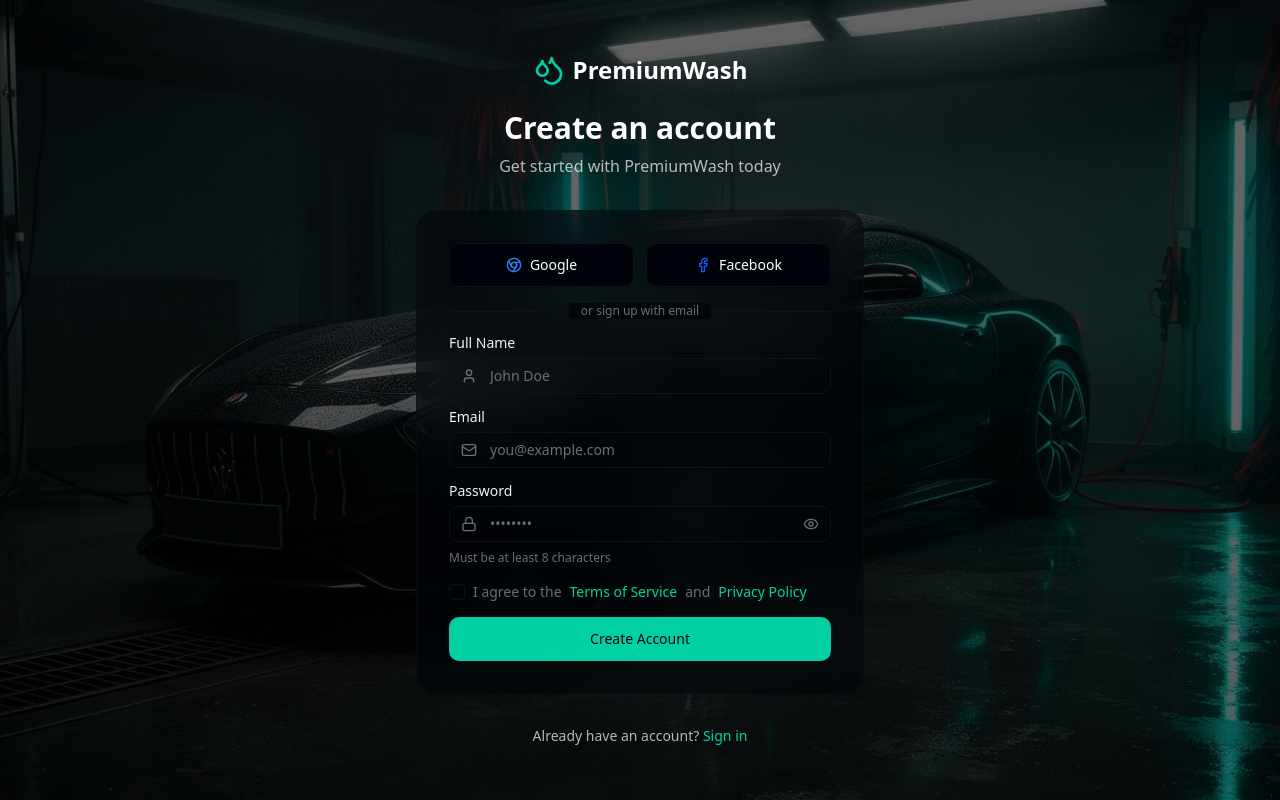
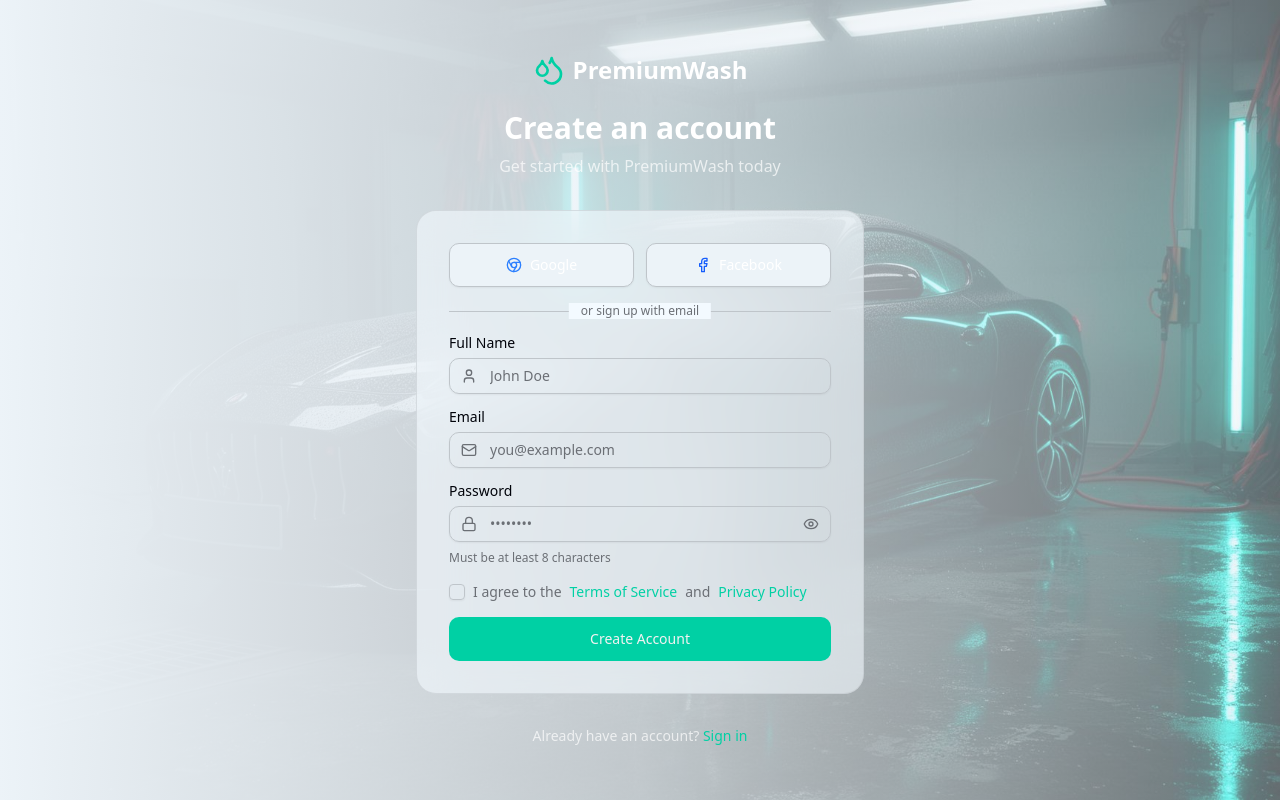
Before and after one commit to viveksah56/car-wash-frontend, a Next.js app: page /signup in a window 1280 px wide. Built offline with nearby package versions, Linux system fonts and the light colour scheme.

Commit message:
feat: implement complete dark/light theme support
Add distinct light and dark color schemes with CSS variables
Update hero section, login, admin, and all components for theme support

```diff
--- a/src/app/(auth)/login/page.tsx
+++ b/src/app/(auth)/login/page.tsx
@@ -17,7 +17,7 @@ export default function Login() {
     }, []);
 
     return (
-        <div className="relative flex min-h-screen items-center justify-center px-4 py-12">
+        <div className="relative flex min-h-screen items-center justify-center bg-background px-4 py-12">
             <Image
                 src="/hero-car.jpg"
                 alt="Hero Car"
@@ -25,7 +25,7 @@ export default function Login() {
                 priority
                 className="object-cover"
             />
-            <div className="absolute inset-0 bg-black/60" />
+            <div className="absolute inset-0 bg-gradient-to-r from-background via-background/80 to-background/40" />
 
             <div className="relative z-10 w-full max-w-md space-y-6 sm:space-y-8">
                 <div className="text-center">
--- a/src/app/(auth)/signup/page.tsx
+++ b/src/app/(auth)/signup/page.tsx
@@ -19,7 +19,7 @@ export default function Signup() {
     }, []);
 
     return (
-        <div className="relative flex min-h-screen items-center justify-center px-4 py-12">
+        <div className="relative flex min-h-screen items-center justify-center bg-background px-4 py-12">
             <Image
                 src="/hero-car.jpg"
                 alt="Hero Car"
@@ -27,7 +27,7 @@ export default function Signup() {
                 priority
                 className="object-cover"
             />
-            <div className="absolute inset-0 bg-black/60" />
+            <div className="absolute inset-0 bg-gradient-to-r from-background via-background/80 to-background/40" />
 
             <div className="relative z-10 w-full max-w-md space-y-6 sm:space-y-8">
                 <div className="text-center">
--- a/src/app/admin/layout.tsx
+++ b/src/app/admin/layout.tsx
@@ -1,6 +1,7 @@
 "use client";
 
 import type { ReactNode } from "react";
+import { useState, useCallback, useEffect } from "react";
 import AdminSidebar from "@/components/sidebar/admin-sidebar";
 import { SidebarProvider, SidebarTrigger } from "@/components/ui/sidebar";
 import { Button } from "@/components/ui/button";
@@ -11,9 +12,35 @@ interface AdminLayoutProps {
     children: ReactNode;
 }
 
+function ThemeToggleAdmin() {
+    const { resolvedTheme, setTheme } = useTheme();
+    const [mounted, setMounted] = useState(false);
+
+    useEffect(() => {
+        setMounted(true);
+    }, []);
+
+    const toggle = useCallback(() => {
+        const next = resolvedTheme === "dark" ? "light" : "dark";
+        setTheme(next);
+    }, [resolvedTheme, setTheme]);
+
+    if (!mounted) return null;
+
+    return (
+        <Button
+            variant="ghost"
+            size="icon"
+            onClick={toggle}
+            aria-label={`Switch to ${resolvedTheme === "dark" ? "light" : "dark"} mode`}
+        >
+            <Sun className="h-4 w-4 rotate-0 scale-100 transition-all dark:-rotate-90 dark:scale-0" />
+            <Moon className="absolute h-4 w-4 rotate-90 scale-0 transition-all dark:rotate-0 dark:scale-100" />
+        </Button>
+    );
+}
+
 export default function AdminLayout({ children }: AdminLayoutProps) {
-    const { theme, setTheme } = useTheme();
-
     return (
         <SidebarProvider suppressHydrationWarning>
             <div className="flex min-h-screen w-full">
@@ -21,18 +48,7 @@ export default function AdminLayout({ children }: AdminLayoutProps) {
                 <main className="flex flex-1 flex-col overflow-hidden">
                     <header className="flex items-center justify-between border-b border-border bg-background px-4 py-3">
                         <SidebarTrigger />
-                        <Button
-                            variant="ghost"
-                            size="icon"
-                            onClick={() => setTheme(theme === "dark" ? "light" : "dark")}
-                            aria-label="Toggle theme"
-                        >
-                            {theme === "dark" ? (
-                                <Sun className="h-4 w-4" />
-                            ) : (
-                                <Moon className="h-4 w-4" />
-                            )}
-                        </Button>
+                        <ThemeToggleAdmin />
                     </header>
                     <div className="flex-1 overflow-auto p-4 sm:p-6 lg:p-8">
                         {children}
--- a/src/app/globals.css
+++ b/src/app/globals.css
@@ -48,41 +48,41 @@
 
 :root {
   --radius: 0.75rem;
-  --background: oklch(0.096 0.025 260);
-  --foreground: oklch(0.96 0 0);
-  --card: oklch(0.12 0.015 260);
-  --card-foreground: oklch(0.96 0 0);
-  --popover: oklch(0.12 0.015 260);
-  --popover-foreground: oklch(0.96 0 0);
+  --background: oklch(0.96 0.01 240);
+  --foreground: oklch(0.096 0.025 260);
+  --card: oklch(0.98 0.01 240);
+  --card-foreground: oklch(0.096 0.025 260);
+  --popover: oklch(0.98 0.01 240);
+  --popover-foreground: oklch(0.096 0.025 260);
   --primary: oklch(0.74 0.195 175);
-  --primary-foreground: oklch(0.096 0.025 260);
-  --secondary: oklch(0.15 0.01 260);
-  --secondary-foreground: oklch(0.93 0 0);
-  --muted: oklch(0.14 0.008 260);
+  --primary-foreground: oklch(0.96 0 0);
+  --secondary: oklch(0.85 0.02 240);
+  --secondary-foreground: oklch(0.096 0.025 260);
+  --muted: oklch(0.76 0.01 240);
   --muted-foreground: oklch(0.54 0.01 260);
   --accent: oklch(0.74 0.195 175);
-  --accent-foreground: oklch(0.096 0.025 260);
+  --accent-foreground: oklch(0.96 0 0);
   --destructive: oklch(0.577 0.245 27.325);
-  --border: oklch(0.18 0.01 260);
-  --input: oklch(0.18 0.01 260);
+  --border: oklch(0.82 0.01 240);
+  --input: oklch(0.82 0.01 240);
   --ring: oklch(0.74 0.195 175);
   --chart-1: oklch(0.74 0.195 175);
   --chart-2: oklch(0.6 0.118 184.704);
   --chart-3: oklch(0.398 0.07 227.392);
   --chart-4: oklch(0.828 0.189 84.429);
   --chart-5: oklch(0.769 0.188 70.08);
-  --sidebar: oklch(0.1 0.02 260);
-  --sidebar-foreground: oklch(0.93 0 0);
+  --sidebar: oklch(0.9 0.02 240);
+  --sidebar-foreground: oklch(0.096 0.025 260);
   --sidebar-primary: oklch(0.74 0.195 175);
-  --sidebar-primary-foreground: oklch(0.096 0.025 260);
-  --sidebar-accent: oklch(0.14 0.008 260);
-  --sidebar-accent-foreground: oklch(0.93 0 0);
-  --sidebar-border: oklch(0.18 0.01 260);
+  --sidebar-primary-foreground: oklch(0.96 0 0);
+  --sidebar-accent: oklch(0.85 0.02 240);
+  --sidebar-accent-foreground: oklch(0.096 0.025 260);
+  --sidebar-border: oklch(0.82 0.01 240);
   --sidebar-ring: oklch(0.74 0.195 175);
   --gradient-primary: linear-gradient(135deg, hsl(168 80% 50%), hsl(180 70% 40%));
-  --gradient-card: linear-gradient(180deg, hsl(220 18% 10%), hsl(220 18% 6%));
-  --shadow-glow: 0 0 30px hsl(168 80% 50% / 0.2);
-  --shadow-card: 0 8px 32px hsl(0 0% 0% / 0.3);
+  --gradient-card: linear-gradient(180deg, hsl(240 40% 96%), hsl(240 30% 93%));
+  --shadow-glow: 0 0 30px hsl(168 80% 50% / 0.15);
+  --shadow-card: 0 8px 32px hsl(0 0% 0% / 0.08);
 }
 
 .dark {
--- a/src/components/home/hero-section.tsx
+++ b/src/components/home/hero-section.tsx
@@ -8,7 +8,7 @@ import Image from "next/image";
 
 const HeroSection = () => {
     return (
-        <section className="relative min-h-screen overflow-hidden">
+        <section className="relative min-h-screen overflow-hidden bg-background">
             {/* Background image */}
             <div className="absolute inset-0">
                 <Image
@@ -18,8 +18,8 @@ const HeroSection = () => {
                     className="h-full w-full object-cover"
                     loading="eager"
                 />
-                <div className="absolute inset-0 bg-linear-to-r from-background via-background/80 to-background/30"/>
-                <div className="absolute inset-0 bg-linear-to-t from-background via-transparent to-background/50"/>
+                <div className="absolute inset-0 bg-gradient-to-r from-background via-background/80 to-background/30"/>
+                <div className="absolute inset-0 bg-gradient-to-t from-background via-transparent to-background/50"/>
             </div>
 
             {/* Content */}
```
